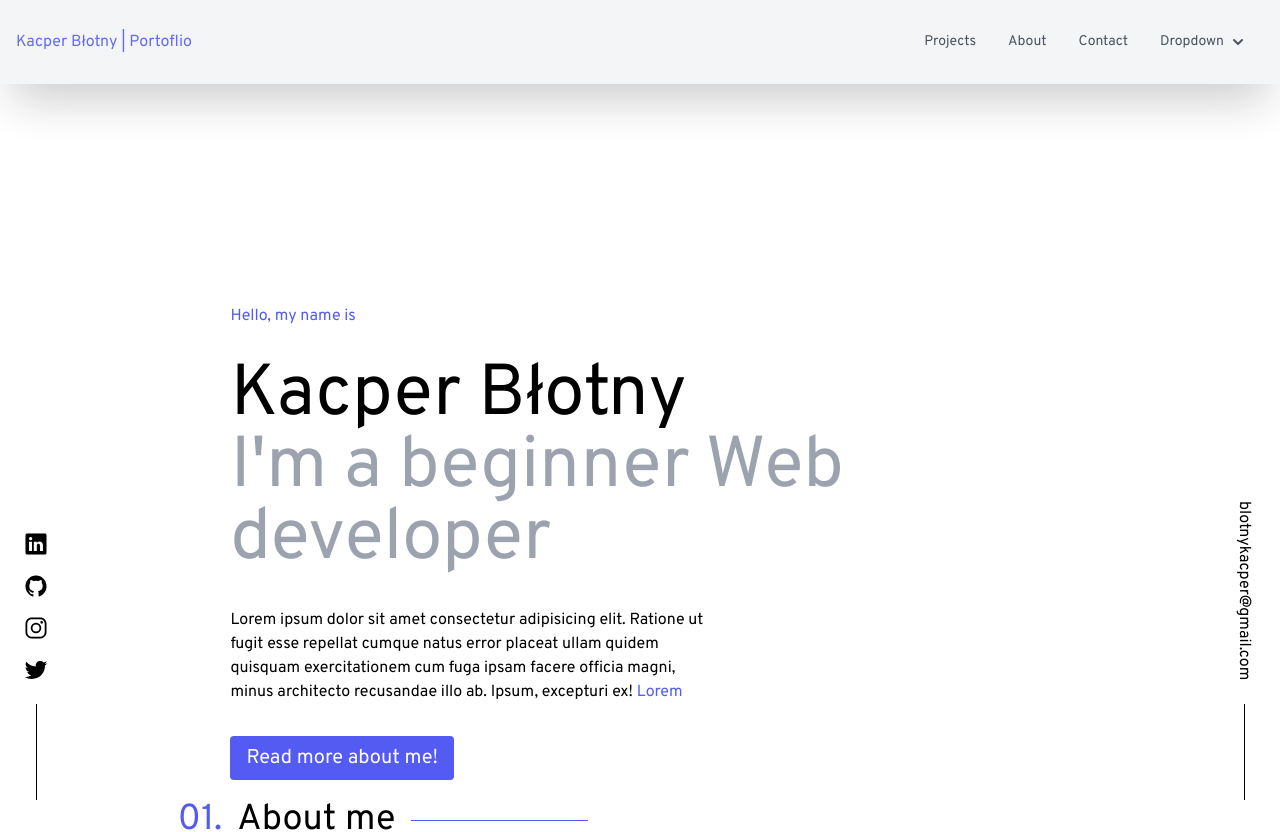
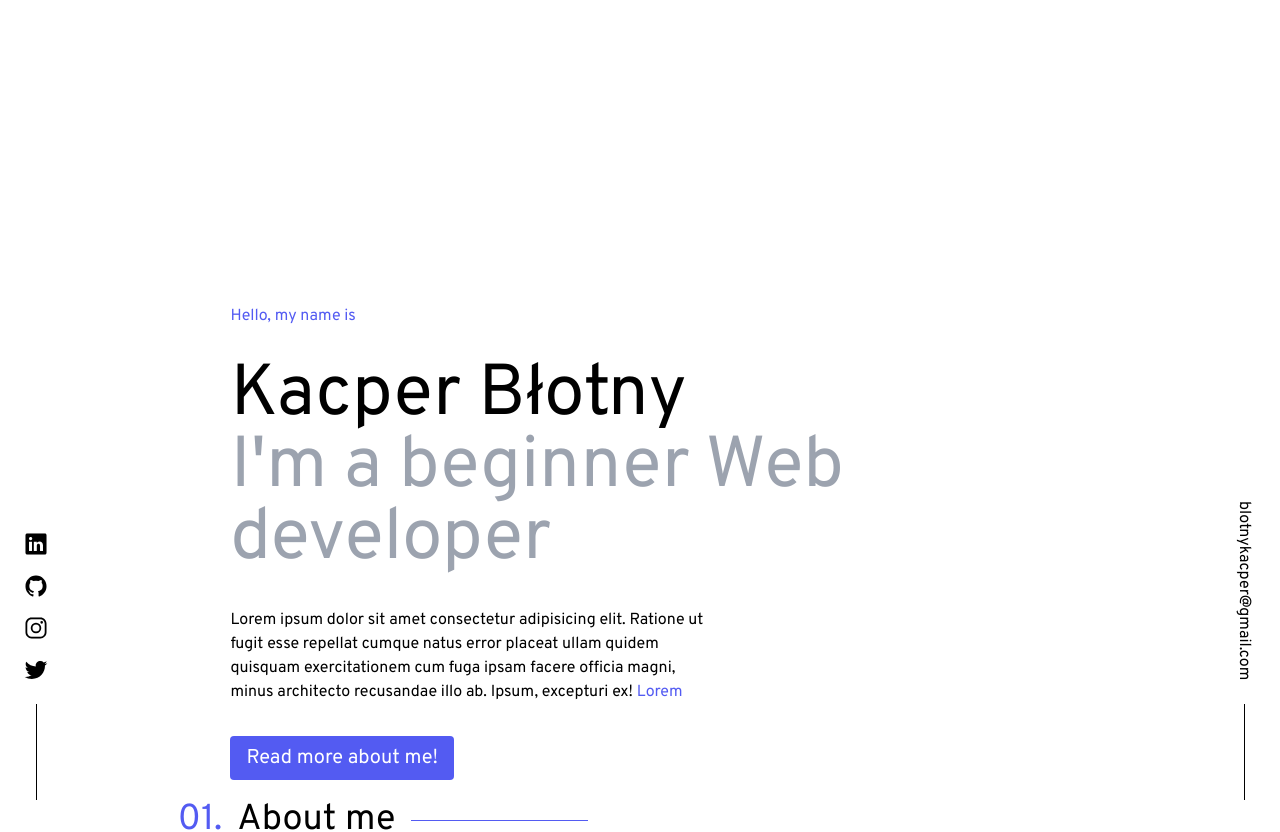
Before and after one commit to kacperblotny/react-simple-portfolio-website, a React (Vite) app: page / in a window 1280 px wide. Shown: the top 832 px of the page. Built offline with nearby package versions, Linux system fonts and the light colour scheme.

Commit message:
dadasweqeda

```diff
--- a/src/App.jsx
+++ b/src/App.jsx
@@ -1,4 +1,4 @@
-import Navbar from './components/Navbar'
+// import Navbar from './components/Navbar'
 import Footer from './components/Footer'
 import Tester from './components/Tester'
 import Landing from './components/Landingpage'
@@ -8,7 +8,7 @@ import Socials from './components/Socials'
 function App() {
   return (
     <div className='h-screen bg-white dark:bg-primaryBG'>
-      <Navbar />
+      {/* <Navbar /> */}
       <Socials />
       <Landing />
       <About />
```
Also changed, not shown: testbazydanych.txt (renamed from src/components/testbazydanych.txt).
